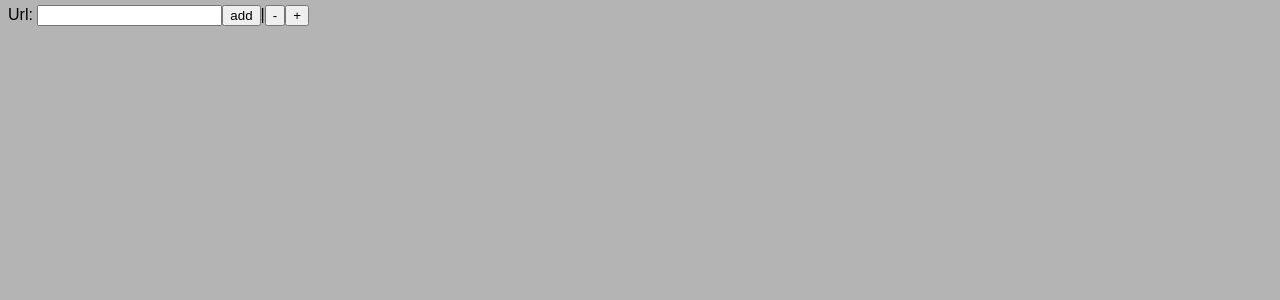
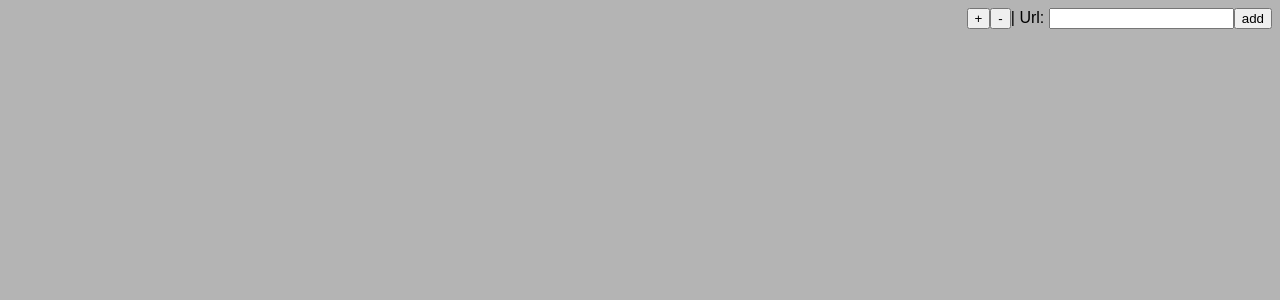
Before and after one commit to DiabolusExMachina/abaddons-gate, a React (Create React App) app: page / in a window 1280 px wide. Shown: the top 300 px of the page. Built offline with nearby package versions, Linux system fonts and the light colour scheme.

Commit message:
more ui fixes

```diff
--- a/src/components/Settings.js
+++ b/src/components/Settings.js
@@ -14,12 +14,12 @@ export default class Settings extends Component {
 
     render() {
         return (
-            <div className="settings">
+            <div className="settings" align="right">
+                <button name="+" onClick={this.onResize}>+</button>
+                <button name="-" onClick={this.onResize}>-</button>
+                |
                 Url: <input type="text" name="url" value={this.state.url} onChange={this.changeUrl} />
                 <button onClick={this.onAdd}>add</button>
-                |
-                <button name="-" onClick={this.onResize}>-</button>
-                <button name="+" onClick={this.onResize}>+</button>
             </div>
         );
     }
--- a/src/css/page.css
+++ b/src/css/page.css
@@ -8,16 +8,12 @@ html,body,#root{
 }
 
 .settings {
-  padding-top: 5px;
   background: rgb(180, 180, 180);
-  position: fixed;
-  top: 0em;
   width: 100%;
-  height: 30px;
 }
 
 .GatesContainer{
-  margin-top: 35px;
+  margin-top: 5px;
   display: flex;
   flex-wrap: wrap;
   justify-content: center;
```
